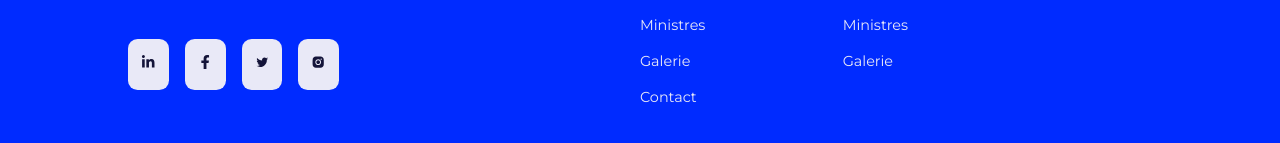
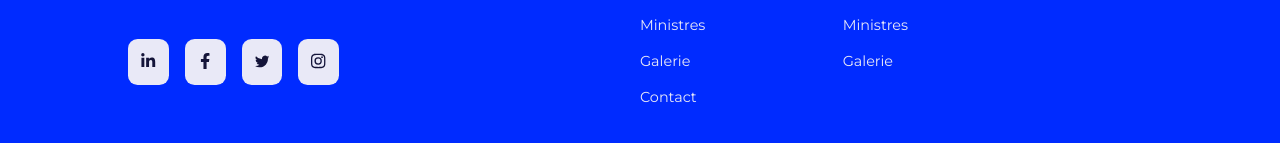
Before and after one commit to RootSN-Comminuty/communityRootsn_webSite_Officiel, a React (Create React App) app: page / in a window 1280 px wide. Shown: the part 3796-3939 px from the top of the page. Built offline with nearby package versions, Linux system fonts and the light colour scheme.

Commit message:
Update Section Footer Social Link

```diff
--- a/src/components/Footer.jsx
+++ b/src/components/Footer.jsx
@@ -2,8 +2,8 @@ import { Link } from "react-router-dom"
 // import Logo from '../images/logo.png'
 import { FaLinkedinIn } from "react-icons/fa"
 import { FaFacebookF } from "react-icons/fa"
-import { AiOutlineTwitter } from "react-icons/ai"
-import { AiFillInstagram } from "react-icons/ai"
+import { BsTwitter } from "react-icons/bs"
+import { BsInstagram } from "react-icons/bs"
 
 
 
@@ -24,8 +24,8 @@ const Footer = () => {
                     <div className="footer__socials">
                         <a href="https://linkedin.com/" target="_blank" rel="noreferrer noopener"><FaLinkedinIn /></a>
                         <a href="https://facebook.com/" target="_blank" rel="noreferrer noopener"><FaFacebookF /></a>
-                        <a href="https://twitter.com/" target="_blank" rel="noreferrer noopener"><AiOutlineTwitter /></a>
-                        <a href="https://instagram.com/" target="_blank" rel="noreferrer noopener"><AiFillInstagram /></a>
+                        <a href="https://twitter.com/" target="_blank" rel="noreferrer noopener"><BsTwitter /></a>
+                        <a href="https://instagram.com/" target="_blank" rel="noreferrer noopener"><BsInstagram /></a>
                     </div>
                 </article>
                 <article>
--- a/src/pages/home/home.css
+++ b/src/pages/home/home.css
@@ -257,6 +257,7 @@ footer {
 }
 
 .footer__socials a {
+    height: 2.9rem;
     background: var(--color-gray-100);
     padding: 0.7rem;
     border: 2px solid transparent;
@@ -265,12 +266,17 @@ footer {
 }
 
 .footer__socials a svg {
+    height: 1rem;
     color: var(--color-gray-600);
 }
 
 .footer__socials a:hover {
     border-color: var(--color-gray-100);
     background: transparent;
+}
+
+.footer__socials a svg:hover {
+    color: var(--color-gray-100);
 }
 
 .footer__copyright {
```
